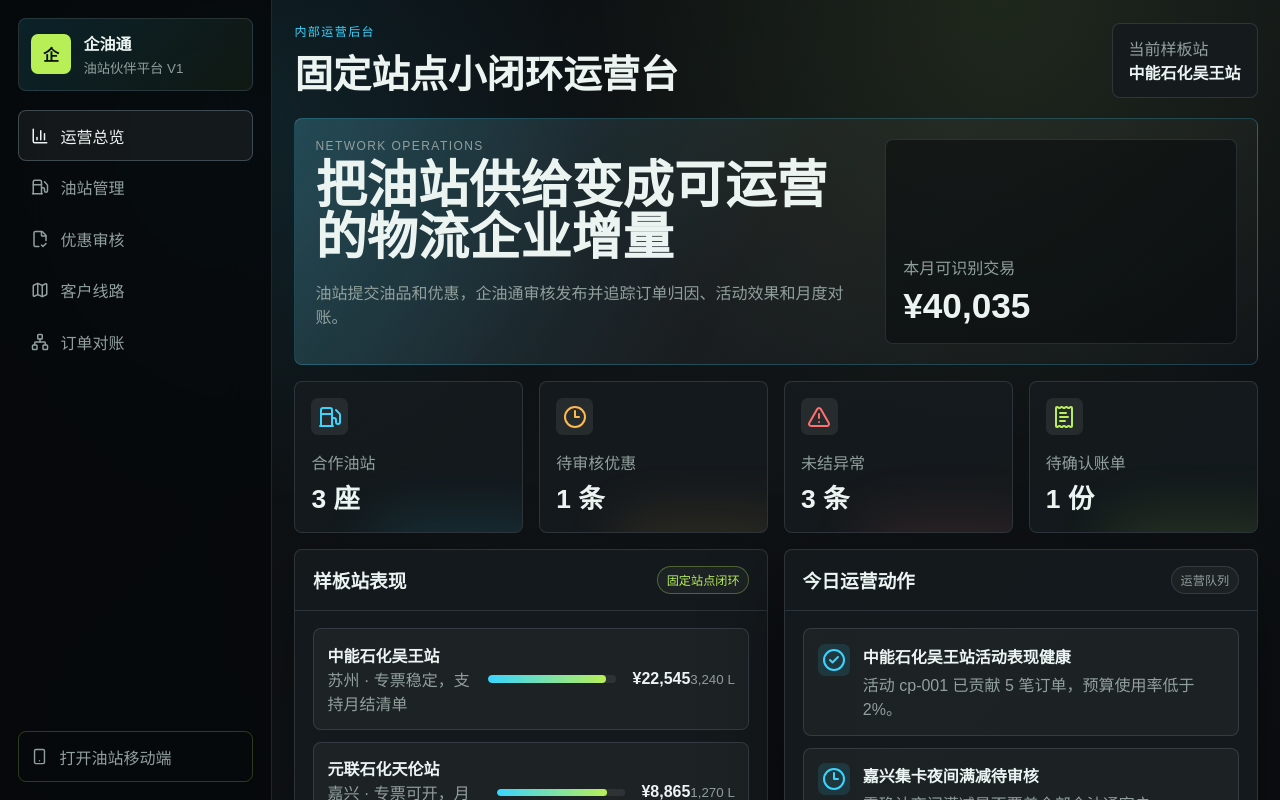
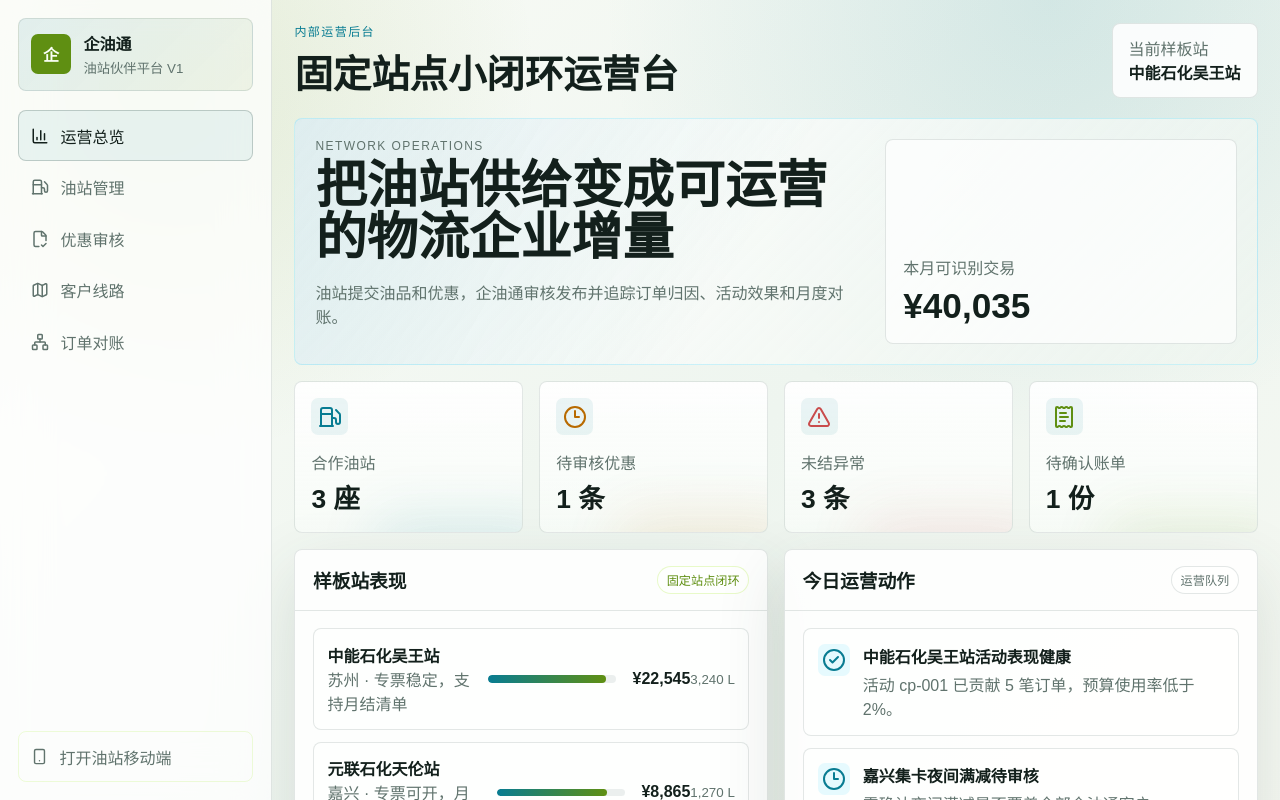
Before and after one commit to StarryN00/oilNetwork, a React (Vite) app: page / in a window 1280 px wide. Shown: the top 800 px of the page. Built offline with nearby package versions, Linux system fonts and the light colour scheme.

Commit message:
feat: add light theme and station monthly report

```diff
--- a/src/domain/metrics.ts
+++ b/src/domain/metrics.ts
@@ -106,3 +106,51 @@ export function getReconciliationDetail(data: AppData, reconciliationId: string)
     totalLiters: orders.reduce((sum, order) => sum + order.liters, 0)
   };
 }
+
+export function getStationMonthlyReport(data: AppData, stationId: string, month = "2026-06") {
+  const orders = paidOrders(data).filter((order) => order.stationId === stationId && order.tradeTime.startsWith(month));
+  const enterpriseMap = new Map<string, { name: string; amount: number; liters: number; orders: number }>();
+  const fuelMap = new Map<string, { fuelType: string; amount: number; liters: number; orders: number }>();
+  const invoiceMap = new Map<string, number>();
+  const incrementMap = new Map<IncrementType, number>();
+
+  for (const order of orders) {
+    const enterpriseName = data.enterprises.find((enterprise) => enterprise.id === order.enterpriseId)?.name ?? "未知企业";
+    const enterprise = enterpriseMap.get(order.enterpriseId) ?? { name: enterpriseName, amount: 0, liters: 0, orders: 0 };
+    enterprise.amount += order.paidAmount;
+    enterprise.liters += order.liters;
+    enterprise.orders += 1;
+    enterpriseMap.set(order.enterpriseId, enterprise);
+
+    const fuel = fuelMap.get(order.fuelType) ?? { fuelType: order.fuelType, amount: 0, liters: 0, orders: 0 };
+    fuel.amount += order.paidAmount;
+    fuel.liters += order.liters;
+    fuel.orders += 1;
+    fuelMap.set(order.fuelType, fuel);
+
+    invoiceMap.set(order.invoiceStatus, (invoiceMap.get(order.invoiceStatus) ?? 0) + 1);
+    const increment = classifyOrderIncrement(data, order);
+    incrementMap.set(increment, (incrementMap.get(increment) ?? 0) + 1);
+  }
+
+  const totalAmount = orders.reduce((sum, order) => sum + order.paidAmount, 0);
+  const totalDiscount = orders.reduce((sum, order) => sum + order.discountAmount, 0);
+  const totalLiters = orders.reduce((sum, order) => sum + order.liters, 0);
+  const abnormalCount = data.abnormalEvents.filter((event) => event.stationId === stationId && event.createdAt.startsWith(month)).length;
+
+  return {
+    month,
+    orders,
+    totalOrders: orders.length,
+    totalAmount,
+    totalDiscount,
+    totalLiters,
+    averageTicket: orders.length ? totalAmount / orders.length : 0,
+    averageDiscountPerLiter: totalLiters ? totalDiscount / totalLiters : 0,
+    abnormalCount,
+    enterprises: Array.from(enterpriseMap.values()).sort((a, b) => b.amount - a.amount),
+    fuels: Array.from(fuelMap.values()).sort((a, b) => b.amount - a.amount),
+    invoiceBreakdown: Array.from(invoiceMap.entries()).map(([status, count]) => ({ status, count })),
+    incrementBreakdown: Array.from(incrementMap.entries()).map(([type, count]) => ({ type, count }))
+  };
+}
--- a/src/styles.css
+++ b/src/styles.css
@@ -1,21 +1,21 @@
 :root {
-  color-scheme: dark;
+  color-scheme: light;
   font-family: "Avenir Next", "PingFang SC", "Microsoft YaHei", sans-serif;
-  --bg: #0b0e10;
-  --panel: rgba(21, 27, 31, 0.86);
-  --panel-2: rgba(29, 38, 44, 0.92);
-  --panel-3: #11171b;
-  --line: rgba(205, 232, 255, 0.13);
-  --line-strong: rgba(205, 232, 255, 0.24);
-  --text: #ecf4f1;
-  --muted: #91a09c;
-  --faint: #60706d;
-  --cyan: #39d5ff;
-  --lime: #b8ef57;
-  --amber: #ffb84d;
-  --red: #ff6f6f;
-  --blue: #74a7ff;
-  --shadow: 0 24px 80px rgba(0, 0, 0, 0.42);
+  --bg: #f5f8f4;
+  --panel: rgba(255, 255, 255, 0.86);
+  --panel-2: rgba(249, 252, 248, 0.94);
+  --panel-3: #eef5ef;
+  --line: rgba(24, 56, 49, 0.12);
+  --line-strong: rgba(24, 56, 49, 0.22);
+  --text: #13201c;
+  --muted: #60736d;
+  --faint: #8a9b94;
+  --cyan: #087c92;
+  --lime: #5f8f12;
+  --amber: #b86a00;
+  --red: #c94c4c;
+  --blue: #315da8;
+  --shadow: 0 24px 70px rgba(47, 73, 64, 0.14);
   --radius: 8px;
 }
 
@@ -28,9 +28,9 @@ body {
   min-width: 320px;
   min-height: 100vh;
   background:
-    radial-gradient(circle at 18% 12%, rgba(57, 213, 255, 0.11), transparent 24rem),
-    radial-gradient(circle at 78% 0%, rgba(184, 239, 87, 0.09), transparent 28rem),
-    linear-gradient(135deg, #080a0c 0%, #101417 48%, #0b0e10 100%);
+    radial-gradient(circle at 12% 8%, rgba(95, 143, 18, 0.14), transparent 24rem),
+    radial-gradient(circle at 82% 0%, rgba(8, 124, 146, 0.12), transparent 28rem),
+    linear-gradient(135deg, #fbfcf7 0%, #eef5ef 52%, #f7f9f3 100%);
   color: var(--text);
 }
 
@@ -61,7 +61,7 @@ a {
   gap: 0.45rem;
   border-radius: 7px;
   border: 1px solid var(--line-strong);
-  background: rgba(236, 244, 241, 0.08);
+  background: rgba(255, 255, 255, 0.72);
   color: var(--text);
   padding: 0.68rem 0.9rem;
   min-height: 2.55rem;
@@ -71,19 +71,19 @@ a {
 .btn:hover {
   transform: translateY(-1px);
   border-color: rgba(57, 213, 255, 0.5);
-  background: rgba(57, 213, 255, 0.12);
+  background: rgba(8, 124, 146, 0.08);
 }
 
 .btn.primary {
-  border-color: rgba(184, 239, 87, 0.5);
-  background: linear-gradient(135deg, rgba(184, 239, 87, 0.9), rgba(57, 213, 255, 0.72));
-  color: #091012;
+  border-color: rgba(95, 143, 18, 0.28);
+  background: linear-gradient(135deg, #d9f99d, #75d5e6);
+  color: #112018;
   font-weight: 700;
 }
 
 .btn.danger {
   border-color: rgba(255, 111, 111, 0.45);
-  background: rgba(255, 111, 111, 0.11);
+  background: rgba(201, 76, 76, 0.08);
 }
 
 .btn.small {
@@ -100,7 +100,7 @@ a {
   border: 1px solid var(--line);
   padding: 0.25rem 0.55rem;
   color: var(--muted);
-  background: rgba(255, 255, 255, 0.04);
+  background: rgba(255, 255, 255, 0.66);
   font-size: 0.76rem;
   white-space: nowrap;
 }
@@ -204,7 +204,7 @@ td {
   width: 100%;
   border: 1px solid var(--line-strong);
   border-radius: 7px;
-  background: rgba(8, 11, 13, 0.72);
+  background: rgba(255, 255, 255, 0.82);
   color: var(--text);
   padding: 0.72rem 0.78rem;
   outline: none;
@@ -231,7 +231,7 @@ td {
   top: 0;
   height: 100vh;
   border-right: 1px solid var(--line);
-  background: rgba(6, 8, 10, 0.82);
+  background: rgba(255, 255, 255, 0.74);
   backdrop-filter: blur(24px);
   padding: 1.1rem;
   display: flex;
@@ -246,7 +246,7 @@ td {
   padding: 0.8rem;
   border: 1px solid var(--line);
   border-radius: var(--radius);
-  background: linear-gradient(135deg, rgba(57, 213, 255, 0.12), rgba(184, 239, 87, 0.06));
+  background: linear-gradient(135deg, rgba(8, 124, 146, 0.1), rgba(95, 143, 18, 0.08));
 }
 
 .brand-mark {
@@ -256,7 +256,7 @@ td {
   place-items: center;
   border-radius: 7px;
   background: var(--lime);
-  color: #071012;
+  color: #fafff7;
   font-weight: 900;
 }
 
@@ -289,7 +289,7 @@ td {
 .station-link:hover {
   color: var(--text);
   border-color: var(--line-strong);
-  background: rgba(255, 255, 255, 0.06);
+  background: rgba(8, 124, 146, 0.07);
 }
 
 .station-link {
@@ -348,8 +348,8 @@ td {
   border-radius: var(--radius);
   padding: 1.25rem;
   background:
-    linear-gradient(120deg, rgba(57, 213, 255, 0.16), transparent 48%),
-    linear-gradient(135deg, rgba(255, 255, 255, 0.07), rgba(255, 255, 255, 0.02));
+    linear-gradient(120deg, rgba(8, 124, 146, 0.13), transparent 48%),
+    linear-gradient(135deg, rgba(255, 255, 255, 0.92), rgba(238, 245, 239, 0.62));
 }
 
 .ops-hero h2 {
@@ -367,7 +367,7 @@ td {
 .hero-metric {
   border: 1px solid var(--line);
   border-radius: var(--radius);
-  background: rgba(8, 12, 14, 0.56);
+  background: rgba(255, 255, 255, 0.68);
   padding: 1.1rem;
   align-self: stretch;
   display: flex;
@@ -395,7 +395,7 @@ td {
   overflow: hidden;
   border: 1px solid var(--line);
   border-radius: var(--radius);
-  background: var(--panel);
+  background: linear-gradient(180deg, rgba(255,255,255,0.9), rgba(248,252,248,0.78));
   padding: 1rem;
 }
 
@@ -436,7 +436,7 @@ td {
   height: 2.3rem;
   place-items: center;
   border-radius: 7px;
-  background: rgba(255, 255, 255, 0.08);
+  background: rgba(8, 124, 146, 0.08);
 }
 
 .two-col {
@@ -468,7 +468,7 @@ td {
 .order-mobile {
   border: 1px solid var(--line);
   border-radius: var(--radius);
-  background: rgba(255, 255, 255, 0.04);
+  background: rgba(255, 255, 255, 0.64);
 }
 
 .station-score {
@@ -492,7 +492,7 @@ td {
 .score-bars {
   height: 0.45rem;
   border-radius: 99px;
-  background: rgba(255, 255, 255, 0.08);
+  background: rgba(24, 56, 49, 0.08);
   overflow: hidden;
 }
 
@@ -610,7 +610,7 @@ td {
   margin-top: 0.25rem;
   border: 1px solid var(--line-strong);
   border-radius: 7px;
-  background: rgba(8, 11, 13, 0.72);
+  background: rgba(255, 255, 255, 0.82);
   color: var(--text);
   padding: 0.55rem;
 }
@@ -639,7 +639,7 @@ td {
   border: 1px solid var(--line);
   border-radius: var(--radius);
   padding: 0.75rem;
-  background: rgba(255, 255, 255, 0.035);
+  background: rgba(255, 255, 255, 0.62);
 }
 
 .info-cell span {
@@ -652,7 +652,7 @@ td {
 .publish-preview {
   border: 1px solid rgba(184, 239, 87, 0.25);
   border-radius: var(--radius);
-  background: rgba(184, 239, 87, 0.07);
+  background: rgba(95, 143, 18, 0.07);
   padding: 1rem;
 }
 
@@ -756,10 +756,10 @@ td {
   display: grid;
   grid-template-rows: auto 1fr auto;
   overflow: hidden;
-  border: 1px solid rgba(205, 232, 255, 0.24);
+  border: 1px solid rgba(24, 56, 49, 0.16);
   border-radius: 26px;
-  background: linear-gradient(180deg, rgba(21, 28, 32, 0.98), rgba(9, 12, 14, 0.98));
-  box-shadow: 0 30px 100px rgba(0, 0, 0, 0.55);
+  background: linear-gradient(180deg, rgba(255, 255, 255, 0.98), rgba(243, 248, 241, 0.98));
+  box-shadow: 0 30px 100px rgba(47, 73, 64, 0.22);
 }
 
 .station-header {
@@ -785,7 +785,7 @@ td {
   max-width: 8.5rem;
   border: 1px solid var(--line);
   border-radius: 7px;
-  background: rgba(255, 255, 255, 0.06);
+  background: rgba(255, 255, 255, 0.82);
   color: var(--text);
   padding: 0.55rem;
 }
@@ -800,7 +800,7 @@ td {
   display: grid;
   grid-template-columns: repeat(5, 1fr);
   border-top: 1px solid var(--line);
-  background: rgba(6, 8, 10, 0.92);
+  background: rgba(255, 255, 255, 0.92);
 }
 
 .station-tabs button {
@@ -827,14 +827,14 @@ td {
 .mobile-kpi {
   border: 1px solid var(--line);
   border-radius: var(--radius);
-  background: rgba(255, 255, 255, 0.055);
+  background: rgba(255, 255, 255, 0.76);
 }
 
 .station-hero-card {
   padding: 1rem;
   background:
-    linear-gradient(135deg, rgba(57, 213, 255, 0.16), rgba(184, 239, 87, 0.08)),
-    rgba(255, 255, 255, 0.04);
+    linear-gradient(135deg, rgba(8, 124, 146, 0.12), rgba(95, 143, 18, 0.1)),
+    rgba(255, 255, 255, 0.86);
 }
 
 .station-hero-card span,
@@ -905,7 +905,7 @@ td {
   height: 0.45rem;
   overflow: hidden;
   border-radius: 99px;
-  background: rgba(255, 255, 255, 0.08);
+  background: rgba(24, 56, 49, 0.08);
 }
 
 .inc-row i {
@@ -977,6 +977,93 @@ td {
   font-size: 0.72rem;
 }
 
+.monthly-report {
+  display: grid;
+  gap: 0.9rem;
+  background:
+    linear-gradient(145deg, rgba(255, 255, 255, 0.92), rgba(235, 247, 235, 0.72)),
+    radial-gradient(circle at 85% 0%, rgba(8, 124, 146, 0.12), transparent 9rem);
+}
+
+.report-title span,
+.report-title p {
+  color: var(--muted);
+  margin: 0;
+}
+
+.report-title strong {
+  display: block;
+  margin: 0.35rem 0;
+  font-size: 2rem;
+  line-height: 1.05;
+}
+
+.report-kpi-grid {
+  display: grid;
+  grid-template-columns: repeat(3, minmax(0, 1fr));
+  gap: 0.55rem;
+}
+
+.report-kpi {
+  border: 1px solid var(--line);
+  border-radius: var(--radius);
+  background: rgba(255, 255, 255, 0.7);
+  padding: 0.65rem;
+}
+
+.report-kpi span,
+.report-kpi strong {
+  display: block;
+}
+
+.report-kpi span {
+  color: var(--muted);
+  font-size: 0.72rem;
+}
+
+.report-kpi strong {
+  margin-top: 0.2rem;
+  font-size: 0.95rem;
+}
+
+.report-section {
+  display: grid;
+  gap: 0.45rem;
+}
+
+.report-section h4 {
+  margin: 0;
+  font-size: 0.9rem;
+}
+
+.report-row {
+  display: grid;
+  grid-template-columns: minmax(0, 1fr) auto auto;
+  gap: 0.55rem;
+  align-items: center;
+  border-bottom: 1px solid var(--line);
+  padding-bottom: 0.45rem;
+}
+
+.report-row span {
+  min-width: 0;
+  overflow: hidden;
+  text-overflow: ellipsis;
+  white-space: nowrap;
+}
+
+.report-row em {
+  color: var(--muted);
+  font-style: normal;
+  font-size: 0.78rem;
+}
+
+.report-pill-row {
+  display: flex;
+  flex-wrap: wrap;
+  gap: 0.45rem;
+}
+
 .desktop-back {
   margin-top: 1rem;
   color: var(--muted);
```
Also changed, not shown: src/ui/station/StationOrdersBills.tsx (+68 -1 lines), 1 other file (tests, documents, lock files or other folders).
